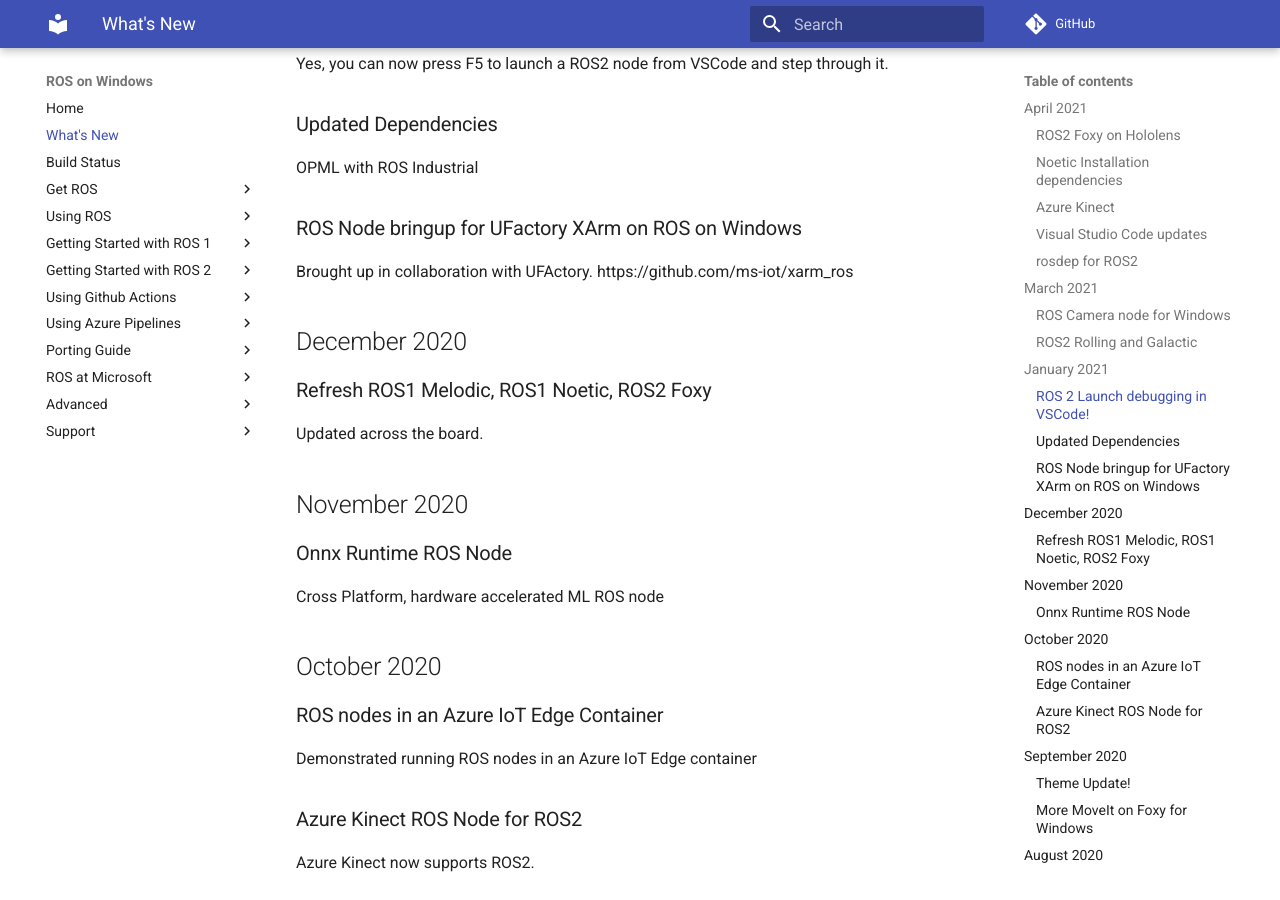
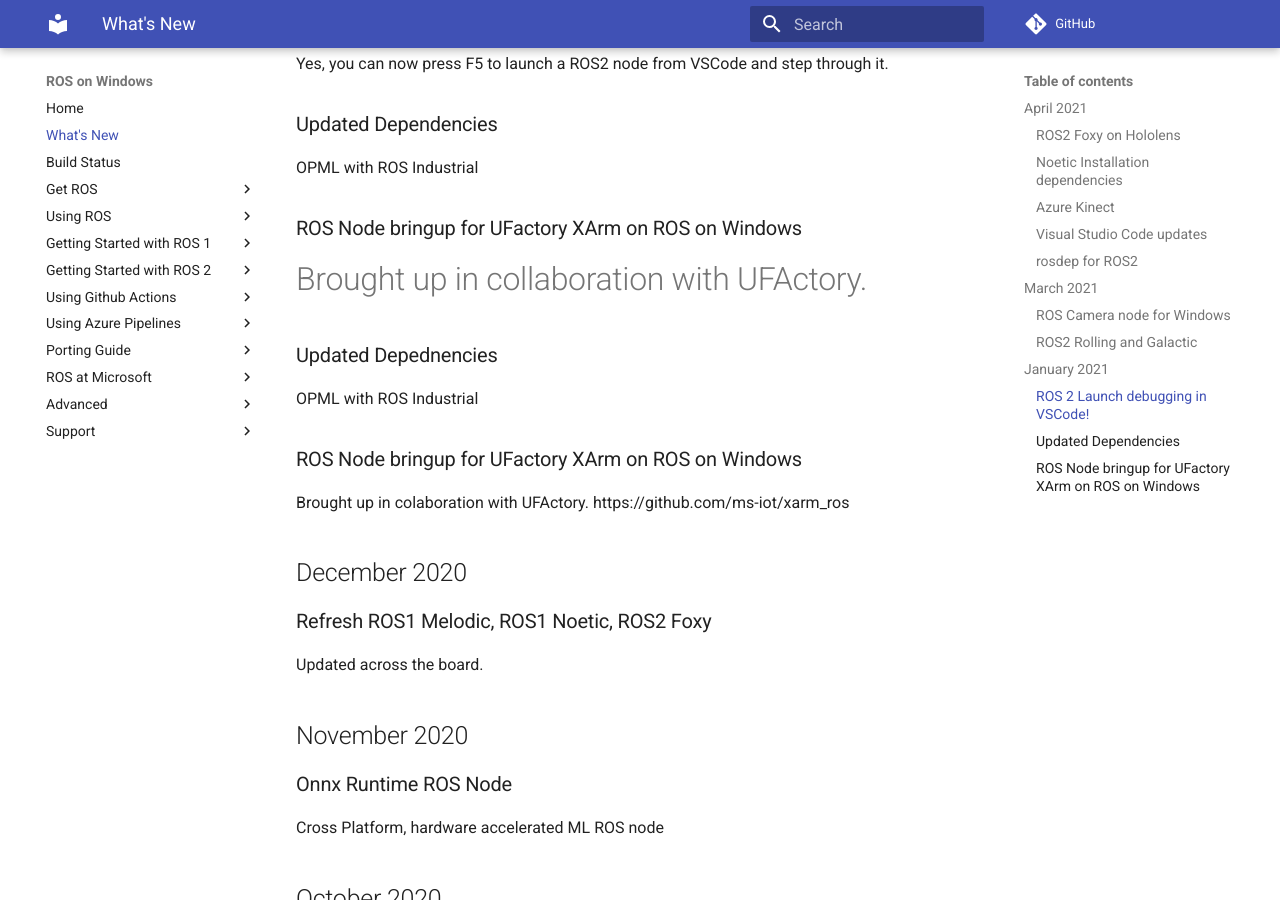
Before and after one commit to ms-iot/ROSOnWindows, an MkDocs documentation site: the page built from docs/WhatsNew.md, in a window 1280 px wide and 900 px high, scrolled down 1441 px. Built offline with MkDocs 1.6.1 and Material for MkDocs 9.7.7, drawn with Linux system fonts in a browser that asks for light colours; comment, search, counter and statistics services are not loaded.

Commit message:
Update What's New

```diff
--- a/docs/WhatsNew.md
+++ b/docs/WhatsNew.md
@@ -35,6 +35,12 @@
 
 ### ROS Node bringup for UFactory XArm on ROS on Windows
 Brought up in collaboration with UFActory.
+=======
+### Updated Depednencies
+OPML with ROS Industrial
+
+### ROS Node bringup for UFactory XArm on ROS on Windows
+Brought up in colaboration with UFActory.
 https://github.com/ms-iot/xarm_ros
 
 
```
